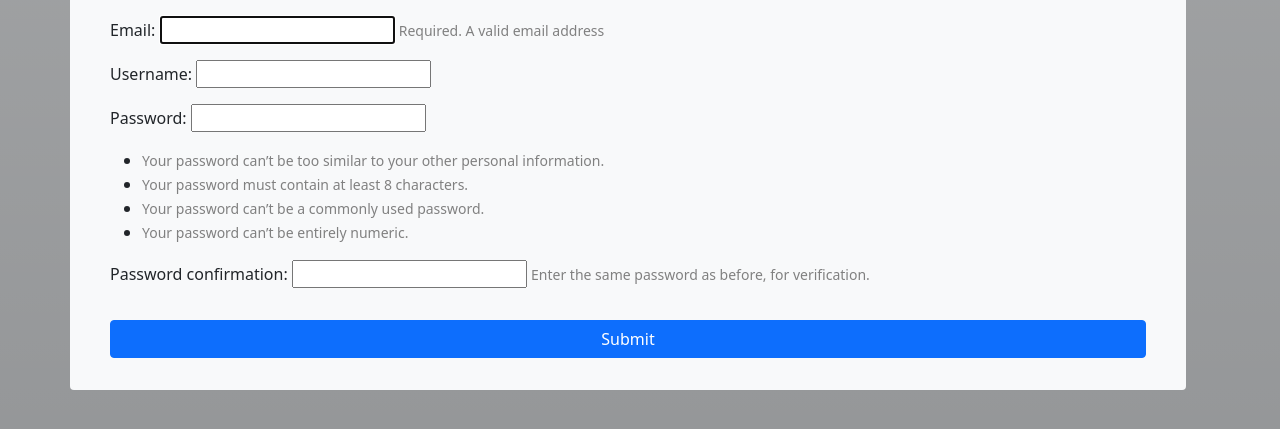
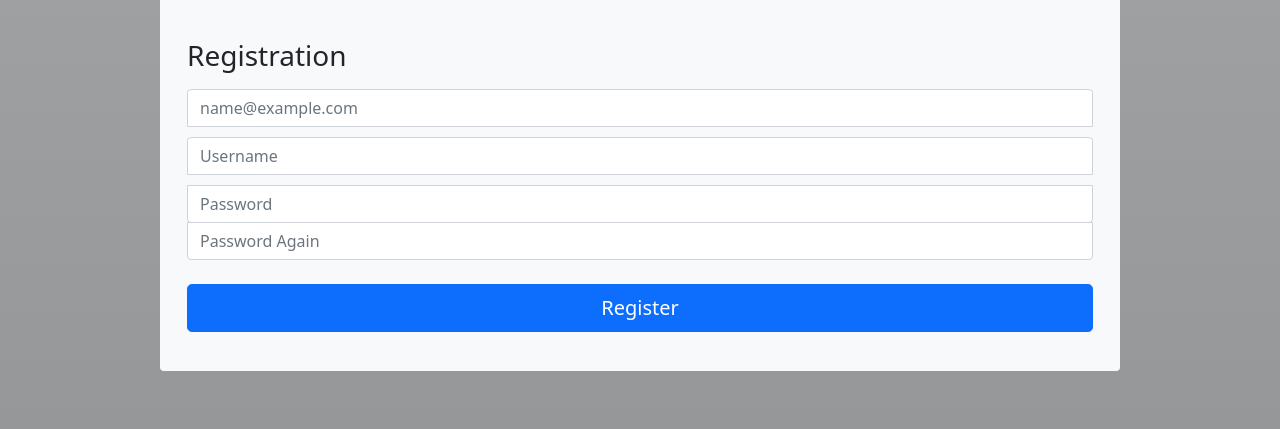
Before and after one commit to EkorrTi/DjangoProject, a Django app: page /register in a window 1280 px wide. Shown: the part 73-502 px from the top of the page. Run offline with Django 3.2, Linux system fonts and the light colour scheme.

Commit message:
Styled forms

```diff
--- a/account/views.py
+++ b/account/views.py
@@ -7,6 +7,9 @@ from django.shortcuts import redirect, render
 # Create your views here.
 def register(request):
     context = {}
+    if request.user.is_authenticated:
+        return redirect('home')
+
     if request.POST:
         form = RegistrationForm(request.POST)
         if form.is_valid():
@@ -58,7 +61,12 @@ def account_view(request):
     if request.POST:
         form = AccountUpdateForm(request.POST, instance=request.user)
         if form.is_valid():
+            form.initial = {
+                'email': request.POST['email'],
+                'username': request.POST['username'],
+            }
             form.save()
+            context['success_message'] = "Updated"
     else:
         form = AccountUpdateForm(
             initial={
--- a/templates/register-form.html
+++ b/templates/register-form.html
@@ -2,28 +2,63 @@
 {% load static %}
 {% block head %}
 	<meta charset="utf-8">
-	<title></title>
+	<title>Day Space | Register</title>
 	<link rel="stylesheet" type="text/css" href="{% static 'css/register.css' %}">
+	<style>
+		.form-signin {
+			width: 100%;
+			max-width: 960px;
+			padding: 15px;
+			margin: auto;
+		}
+
+		.form-signin .checkbox {
+			font-weight: 400;
+		}
+
+		.form-signin .form-floating:focus-within {
+			z-index: 2;
+		}
+
+		.form-signin input[type="email"] {
+			margin-bottom: 10px;
+			border-bottom-right-radius: 0;
+			border-bottom-left-radius: 0;
+		}
+
+		.form-signin input[type="text"] {
+			margin-bottom: 10px;
+			border-bottom-right-radius: 0;
+			border-bottom-left-radius: 0;
+		}
+
+		.form-signin input[type="password"] {
+			margin-bottom: -1px;
+			border-top-left-radius: 0;
+			border-top-right-radius: 0;
+		}
+    </style>
 {% endblock %}
 
 {% block content %}
-<div class="container row d-flex bg-light h-auto border-1 rounded-bottom">
-	<form class="p-3 justify-content-center" method="post">{% csrf_token %}
-		{% for field in registration_form %}
-			<p>
-				{{field.label_tag}}
-				{{field}}
-
-				{% if field.help_text %}
-					<small style="color:grey;">{{field.help_text}}</small>
-				{% endif %}
-
-				{% for error in field.errors %}
-					<p style="color:red;">{{error}}</p>
-				{% endfor %}
-			</p>
+<main class="container row d-flex bg-light h-auto border-1 rounded-bottom form-signin">
+	<form class="my-4" method="post">{% csrf_token %}
+		<h1 class="h3 mb-3 fw-normal">Registration</h1>
+		<input type="email" name="email" class="form-control" id="inputEmail" placeholder="name@example.com">
+		<input type="text" name="username" class="form-control" id="inputUsername" placeholder="Username">
+		<input type="password" name="password1" class="form-control" id="inputPassword" placeholder="Password">
+		<input type="password" name="password2" class="form-control  mb-4" id="inputPassword" placeholder="Password Again">
+		{% for field in login_form %}
+			{% for error in field.errors %}
+				<p style="color:red;">{{error}}</p>
+			{% endfor %}
 		{% endfor %}
-		<button type="submit" class="w-100 btn btn-primary my-3">Submit</button>
-	</form>
-</div>
+		{% if login_form.non_field_errors %}
+			<div style="color:red;">
+				<p>{{login_form.non_field_errors}}</p>
+			</div>
+		{% endif %}
+		<button class="w-100 btn btn-lg btn-primary" type="submit">Register</button>
+  </form>
+</main>
 {% endblock%}
```
Also changed, not shown: templates/account.html (+41 -14 lines), templates/login.html (+36 -15 lines), db.sqlite3.
